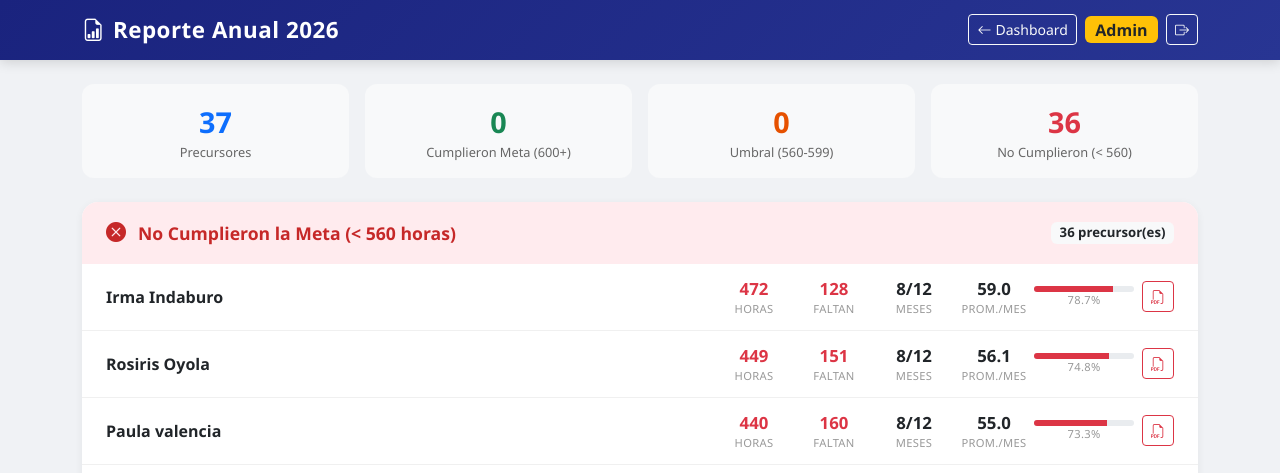
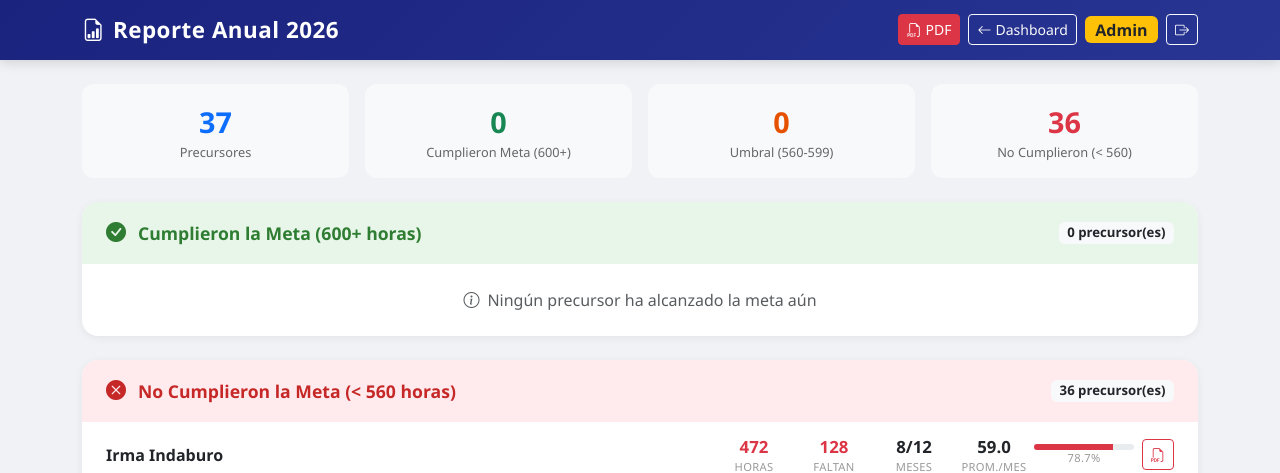
Before and after one commit to locuxtech-ship-it/prec-reg, a Flask app: page /reporte-anual in a window 1280 px wide. Shown: the top 473 px of the page. Run offline with Flask 3, Linux system fonts and the light colour scheme; the visitor is signed in with stand-in values (Sample User, id 1).

Commit message:
Feat: annual report PDF + reorder sections (Cumplieron, Umbral, No cumplieron, Sin registros)

```diff
--- a/app.py
+++ b/app.py
@@ -890,5 +890,162 @@ def reporte_anual():
                          rol=session.get('rol', 'invitado'))
 
 
+@app.route('/reporte-anual/pdf')
+@login_required
+def reporte_anual_pdf():
+    rows = cargar_datos()
+    precursores_data = obtener_precursores(rows)
+    prec_meta = {p['nombre']: p['fecha_nombramiento'] for p in cargar_precursores_meta()}
+    meta_nombres = {p['nombre'] for p in cargar_precursores_meta()}
+    all_names = sorted(set(list(precursores_data.keys()) + list(meta_nombres)))
+    anio_servicio = obtener_servicio_anio_actual(rows) if rows else 2025
+    anio_display = anio_servicio + 1
+
+    cumplieron = []
+    umbral = []
+    no_cumplieron = []
+    sin_registros = []
+
+    for nom in all_names:
+        regs = precursores_data.get(nom, [])
+        regs_anio = [r for r in regs if servicio_anio_inicio(r['anio'], r['mes']) == anio_servicio]
+        total_horas = sum(r['total_mes'] for r in regs_anio)
+        meses_completados = len(regs_anio)
+        promedio = round(total_horas / meses_completados, 1) if meses_completados > 0 else 0
+
+        entry = {
+            'nombre': nom,
+            'total_horas': total_horas,
+            'meta_anual': META_ANUAL,
+            'progreso_pct': round((total_horas / META_ANUAL) * 100, 1) if total_horas > 0 else 0,
+            'promedio_mensual': promedio,
+            'meses_completados': meses_completados,
+            'fecha_nombramiento': prec_meta.get(nom, ''),
+            'anios_nombramiento': calcular_anios_nombramiento(prec_meta.get(nom, '')),
+            'faltante': META_ANUAL - total_horas,
+        }
+
+        if meses_completados == 0:
+            sin_registros.append(entry)
+        elif total_horas >= META_ANUAL:
+            cumplieron.append(entry)
+        elif total_horas >= 560:
+            umbral.append(entry)
+        else:
+            no_cumplieron.append(entry)
+
+    cumplieron.sort(key=lambda x: x['total_horas'], reverse=True)
+    umbral.sort(key=lambda x: x['total_horas'], reverse=True)
+    no_cumplieron.sort(key=lambda x: x['total_horas'], reverse=True)
+    sin_registros.sort(key=lambda x: x['nombre'])
+
+    total = len(cumplieron) + len(umbral) + len(no_cumplieron) + len(sin_registros)
+
+    pdf = FPDF(orientation='P', unit='mm', format='A4')
+    pdf.set_auto_page_break(auto=True, margin=20)
+
+    pdf.add_page()
+    pdf.set_fill_color(26, 35, 126)
+    pdf.rect(0, 0, 210, 35, 'F')
+    pdf.set_text_color(255, 255, 255)
+    pdf.set_font('Helvetica', 'B', 16)
+    pdf.set_xy(10, 8)
+    pdf.cell(0, 10, f'Reporte Anual {anio_display}', align='C')
+    pdf.set_font('Helvetica', '', 11)
+    pdf.set_xy(10, 20)
+    pdf.cell(0, 8, 'Alameda Del Rio', align='C')
+    pdf.set_font('Helvetica', '', 9)
+    pdf.set_xy(10, 29)
+    pdf.cell(0, 6, f'Meta Anual: {META_ANUAL}h | Año de Servicio {servicio_anio_inicio(rows[0]["anio"], rows[0]["mes"]) if rows else 2025} - {anio_display}', align='C')
+
+    pdf.ln(20)
+
+    pdf.set_font('Helvetica', 'B', 10)
+    pdf.set_text_color(100, 100, 100)
+    pdf.cell(0, 8, f'Total Precursores: {total}  |  Con datos: {total - len(sin_registros)}  |  Sin registros: {len(sin_registros)}', align='L')
+    pdf.ln(4)
+    pdf.set_draw_color(200, 200, 200)
+    pdf.line(10, pdf.get_y(), 200, pdf.get_y())
+    pdf.ln(4)
+
+    def draw_category(pdf, title, color, entries):
+        if not entries:
+            return
+        r, g, b = [int(c) for c in color.split(',')]
+        pdf.set_fill_color(r, g, b)
+        pdf.set_text_color(255, 255, 255)
+        pdf.set_font('Helvetica', 'B', 11)
+        pdf.cell(0, 9, f'  {title} ({len(entries)})', border=0, fill=True, align='L')
+        pdf.ln()
+
+        pdf.set_fill_color(26, 35, 126)
+        pdf.set_text_color(255, 255, 255)
+        pdf.set_font('Helvetica', 'B', 8)
+        col_w = [60, 22, 22, 22, 22, 22]
+        headers = ['Nombre', 'Horas', 'Prom/Mes', 'Meses', 'Faltan', '%']
+        for i, h in enumerate(headers):
+            pdf.cell(col_w[i], 7, h, border=1, fill=True, align='C')
+        pdf.ln()
+
+        for idx, p in enumerate(entries):
+            if idx % 2 == 0:
+                pdf.set_fill_color(245, 245, 250)
+            else:
+                pdf.set_fill_color(255, 255, 255)
+
+            pdf.set_text_color(50, 50, 50)
+            pdf.set_font('Helvetica', '', 8)
+
+            name_display = p['nombre']
+            if p.get('fecha_nombramiento'):
+                name_display += f' ({p["fecha_nombramiento"]})'
+            if len(name_display) > 35:
+                name_display = name_display[:33] + '..'
+
+            pdf.cell(col_w[0], 6, name_display, border=1, align='L', fill=True)
+            pdf.cell(col_w[1], 6, str(p['total_horas']), border=1, align='C', fill=True)
+            pdf.cell(col_w[2], 6, str(p['promedio_mensual']), border=1, align='C', fill=True)
+            pdf.cell(col_w[3], 6, f"{p['meses_completados']}/12", border=1, align='C', fill=True)
+            pdf.cell(col_w[4], 6, str(p['faltante']) if p['faltante'] > 0 else '0', border=1, align='C', fill=True)
+
+            pdf.set_font('Helvetica', 'B', 8)
+            if p['progreso_pct'] >= 100:
+                pdf.set_text_color(46, 125, 50)
+            elif p['progreso_pct'] >= 90:
+                pdf.set_text_color(245, 124, 0)
+            else:
+                pdf.set_text_color(198, 40, 40)
+            pdf.cell(col_w[5], 6, f"{p['progreso_pct']}%", border=1, align='C', fill=True)
+            pdf.ln()
+
+        pdf.ln(4)
+
+    draw_category(pdf, 'Cumplieron la Meta (600+ horas)', '46,125,50', cumplieron)
+
+    if pdf.get_y() > 240:
+        pdf.add_page()
+    draw_category(pdf, 'Umbral - Cerca de la Meta (560 - 599 horas)', '245,124,0', umbral)
+
+    if pdf.get_y() > 240:
+        pdf.add_page()
+    draw_category(pdf, 'No Cumplieron la Meta (< 560 horas)', '198,40,40', no_cumplieron)
+
+    if sin_registros:
+        if pdf.get_y() > 240:
+            pdf.add_page()
+        draw_category(pdf, 'Sin Registros en este Ano de Servicio', '21,101,192', sin_registros)
+
+    pdf.set_y(-15)
+    pdf.set_font('Helvetica', '', 7)
+    pdf.set_text_color(150, 150, 150)
+    pdf.cell(0, 10, f'Generado el {datetime.now().strftime("%d/%m/%Y %H:%M")} - Seguimiento Actividad Precursores Alameda Del Rio', align='C')
+
+    buf = BytesIO()
+    pdf.output(buf)
+    buf.seek(0)
+    filename = f'reporte_anual_{anio_display}.pdf'
+    return send_file(buf, mimetype='application/pdf', as_attachment=True, download_name=filename)
+
+
 if __name__ == '__main__':
     app.run(debug=True, host='0.0.0.0', port=5000)
--- a/templates/reporte_anual.html
+++ b/templates/reporte_anual.html
@@ -56,6 +56,9 @@
             <i class="bi bi-file-earmark-bar-graph me-2"></i>Reporte Anual {{ anio_servicio }}
         </a>
         <div class="d-flex align-items-center gap-2">
+            <a href="{{ url_for('reporte_anual_pdf') }}" class="btn btn-danger btn-sm" target="_blank" title="Descargar PDF">
+                <i class="bi bi-filetype-pdf me-1"></i>PDF
+            </a>
             <a href="{{ url_for('index') }}" class="btn btn-outline-light btn-sm">
                 <i class="bi bi-arrow-left me-1"></i>Dashboard
             </a>
@@ -103,7 +106,61 @@
         </div>
     </div>
 
-    <!-- Umbral Section (560-599) -->
+    <!-- 1. Cumplieron Section (>= 600) -->
+    <div class="section-card mb-4 fade-in">
+        <div class="section-header" style="background:#e8f5e9;color:#2e7d32;">
+            <i class="bi bi-check-circle-fill fs-5"></i>
+            Cumplieron la Meta (600+ horas)
+            <span class="badge bg-light text-dark ms-auto">{{ cumplieron|length }} precursor(es)</span>
+        </div>
+        <div class="section-body">
+            {% if cumplieron %}
+            {% for p in cumplieron %}
+            <div class="pioneer-row">
+                <div class="pioneer-name">
+                    {{ p.nombre }}
+                    {% if p.fecha_nombramiento %}
+                    <span class="badge bg-light text-muted ms-2" style="font-weight:400;font-size:.7rem;">
+                        <i class="bi bi-calendar-check me-1"></i>{{ p.fecha_nombramiento }}
+                    </span>
+                    {% endif %}
+                </div>
+                <div class="pioneer-stat">
+                    <div class="value text-success">{{ p.total_horas }}</div>
+                    <div class="label">Horas</div>
+                </div>
+                <div class="pioneer-stat">
+                    <div class="value text-success">{{ p.faltante }}</div>
+                    <div class="label">Faltan</div>
+                </div>
+                <div class="pioneer-stat">
+                    <div class="value">{{ p.meses_completados }}/12</div>
+                    <div class="label">Meses</div>
+                </div>
+                <div class="pioneer-stat">
+                    <div class="value">{{ p.promedio_mensual }}</div>
+                    <div class="label">Prom./Mes</div>
+                </div>
+                <div class="pioneer-stat">
+                    <div class="progress progress-sm">
+                        <div class="progress-bar bg-success" role="progressbar" style="width:{{ p.progreso_pct if p.progreso_pct <= 100 else 100 }}%"></div>
+                    </div>
+                    <div class="label">{{ p.progreso_pct }}%</div>
+                </div>
+                <a href="{{ url_for('reporte_pdf', nombre=p.nombre) }}" class="btn btn-sm btn-outline-danger ms-2" target="_blank" title="Descargar PDF">
+                    <i class="bi bi-filetype-pdf"></i>
+                </a>
+            </div>
+            {% endfor %}
+            {% else %}
+            <div class="pioneer-row justify-content-center text-muted py-4">
+                <i class="bi bi-info-circle me-2"></i>Ningún precursor ha alcanzado la meta aún
+            </div>
+            {% endif %}
+        </div>
+    </div>
+
+    <!-- 2. Umbral Section (560-599) -->
     {% if umbral %}
     <div class="section-card mb-4 fade-in">
         <div class="section-header" style="background:#fff3e0;color:#e65100;">
```
Also changed, not shown: other parts of templates/reporte_anual.html (+2 -56 lines).
